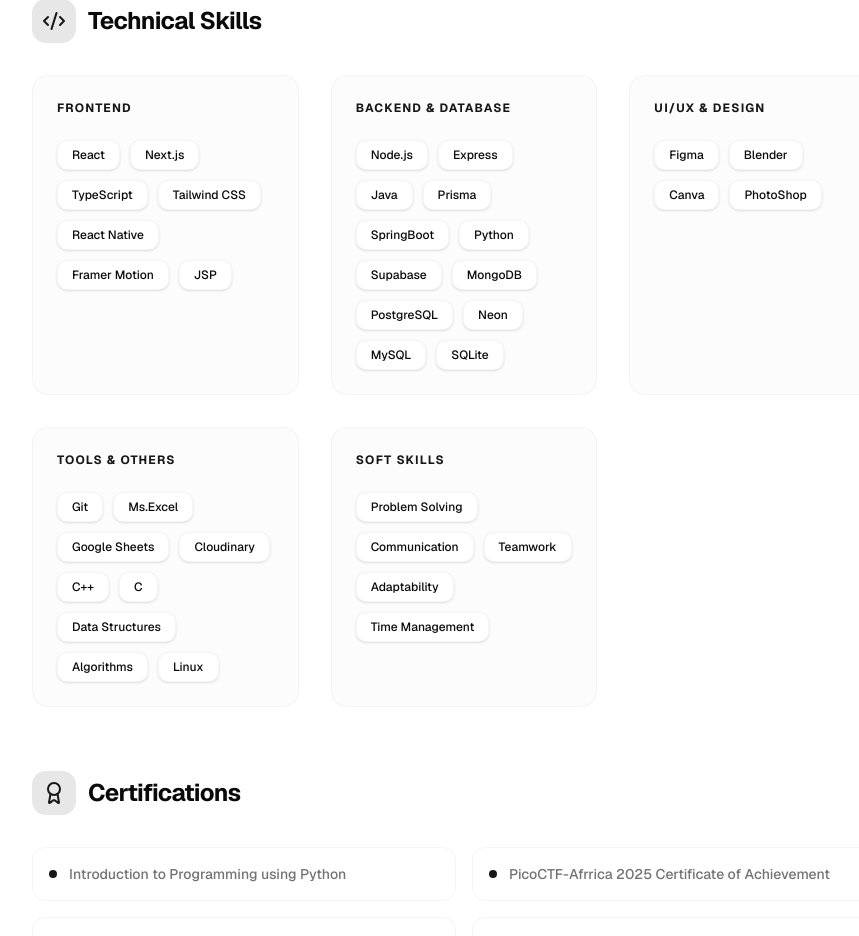
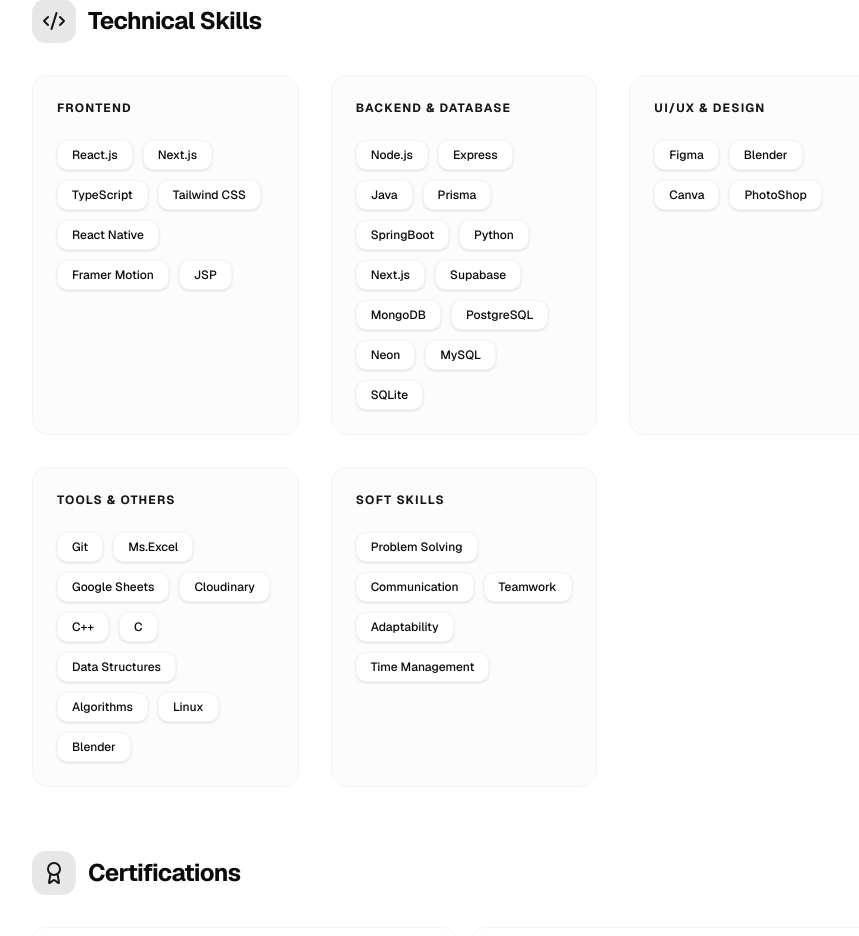
Before and after one commit to Ishoula/Getting_to_know, a Next.js app: page /resume in a window 1280 px wide. Shown: the part 1461-2397 px from the top of the page, without its empty margins (176-1035 px from the left). Built offline with nearby package versions, Linux system fonts and the light colour scheme.

Commit message:
Updated the skills section in resume

```diff
--- a/app/(public)/resume/page.tsx
+++ b/app/(public)/resume/page.tsx
@@ -35,10 +35,10 @@
 ];
 
 const skills = [
-  { category: "Frontend", items: ["React", "Next.js", "TypeScript", "Tailwind CSS", "React Native", "Framer Motion", "JSP"] },
-  { category: "Backend & Database", items: ["Node.js", "Express", "Java", "Prisma", "SpringBoot", "Python","Supabase", "MongoDB", "PostgreSQL","Neon","MySQL","SQLite"] },
+  { category: "Frontend", items: ["React.js", "Next.js", "TypeScript", "Tailwind CSS", "React Native", "Framer Motion", "JSP"] },
+  { category: "Backend & Database", items: ["Node.js", "Express", "Java", "Prisma", "SpringBoot", "Python","Next.js","Supabase", "MongoDB", "PostgreSQL","Neon","MySQL","SQLite"] },
   { category: "UI/UX & Design", items: ["Figma","Blender","Canva","PhotoShop"] },
-  { category: "Tools & Others", items: ["Git", " Ms.Excel", "Google Sheets", "Cloudinary", "C++", "C","Data Structures", "Algorithms","Linux"] },
+  { category: "Tools & Others", items: ["Git", " Ms.Excel", "Google Sheets", "Cloudinary", "C++", "C","Data Structures", "Algorithms","Linux","Blender"] },
   { category: "Soft Skills", items: ["Problem Solving", "Communication", "Teamwork", "Adaptability", "Time Management"] },
 ];
 
```
